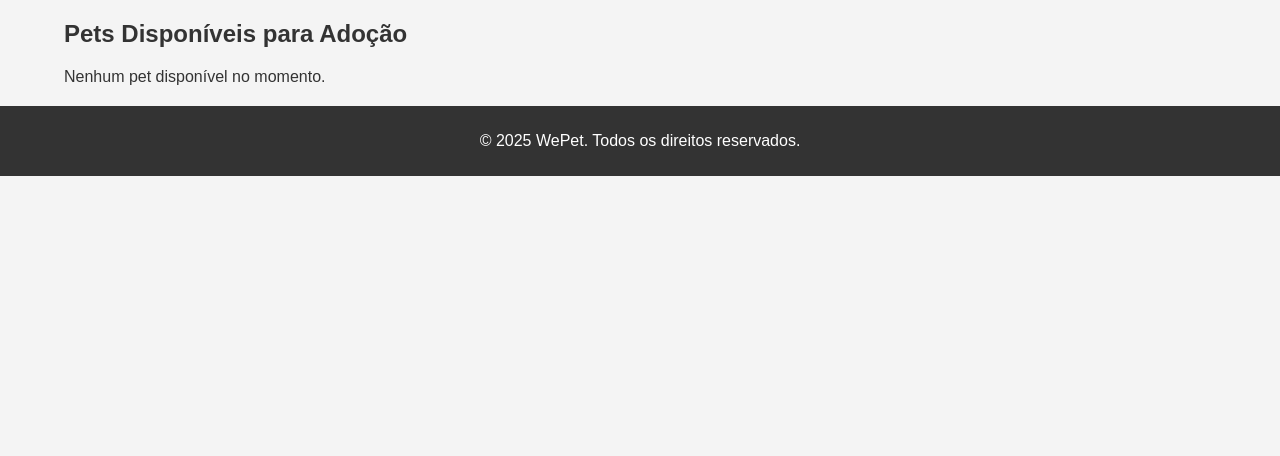
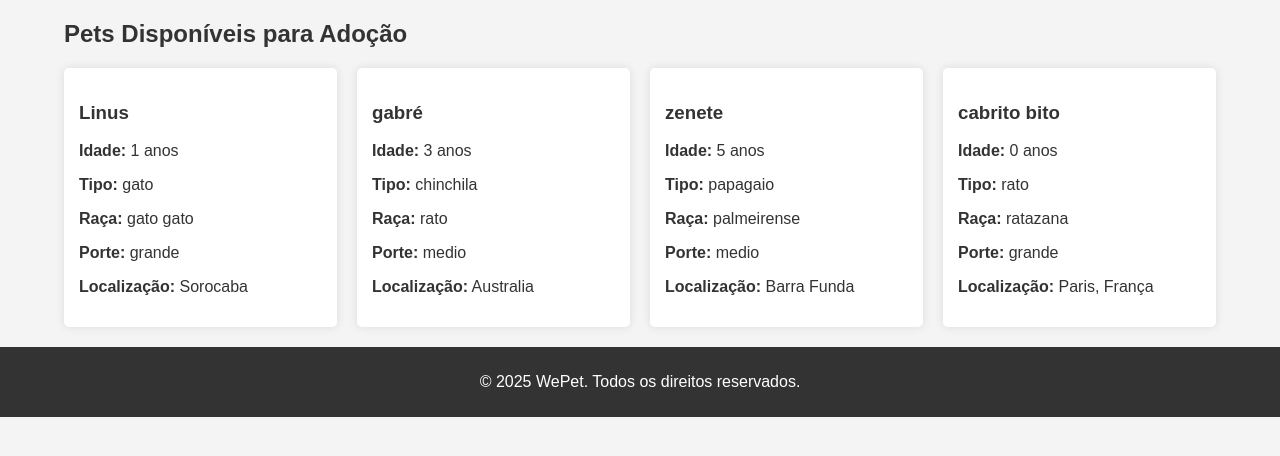
Before and after one commit to scoreBR/PratADS, a Flask app: page / in a window 1280 px wide. Shown: the part 107-563 px from the top of the page. Run offline with Flask 2, Linux system fonts and the light colour scheme; a user stored in the database is signed in; data comes from the database, SQL or seed files in the repository; both versions use the stored data as it was after the commit.

Commit message:
corrigindo problemas com algumas páginas e incrementado script que retorna os pets cadastrados no BD

```diff
--- a/app/models.py
+++ b/app/models.py
@@ -15,6 +15,7 @@ class Pet(db.Model):
     id = db.Column(db.Integer, primary_key=True)
     nome = db.Column(db.String(100), nullable=False)
     idade = db.Column(db.Integer, nullable=False)
+    tipo = db.Column(db.String(100), nullable=False)
     raca = db.Column(db.String(100), nullable=False)
     porte = db.Column(db.String(50), nullable=False)
     vacinacao = db.Column(db.String(100), nullable=True)
--- a/app/templates/AdotePet.html
+++ b/app/templates/AdotePet.html
@@ -25,21 +25,9 @@
     <main class="container">
         <section class="pets-list">
             <h2>Pets Disponíveis para Adoção</h2>
-            {% if pets %}
-                <div class="pets-grid">
-                    {% for pet in pets %}
-                        <div class="pet-card">
-                            <h3>{{ pet.nome }}</h3>
-                            <p><strong>Idade:</strong> {{ pet.idade }} anos</p>
-                            <p><strong>Raça:</strong> {{ pet.raca }}</p>
-                            <p><strong>Porte:</strong> {{ pet.porte }}</p>
-                            <p><strong>Localização:</strong> {{ pet.localizacao }}</p>
-                        </div>
-                    {% endfor %}
-                </div>
-            {% else %}
-                <p>Nenhum pet disponível no momento.</p>
-            {% endif %}
+            <div id="pets-container" class="pets-grid">
+                <!-- Os pets serão inseridos aqui pelo JavaScript -->
+            </div>
         </section>
     </main>
 
@@ -48,5 +36,29 @@
             <p>&copy; 2025 WePet. Todos os direitos reservados.</p>
         </div>
     </footer>
+
+    <script>
+        document.addEventListener('DOMContentLoaded', function() {
+            fetch('/api/pets')
+                .then(response => response.json())
+                .then(pets => {
+                    const petsContainer = document.getElementById('pets-container');
+                    pets.forEach(pet => {
+                        const petCard = document.createElement('div');
+                        petCard.className = 'pet-card';
+                        petCard.innerHTML = `
+                            <h3>${pet.nome}</h3>
+                            <p><strong>Idade:</strong> ${pet.idade} anos</p>
+                            <p><strong>Tipo:</strong> ${pet.tipo}</p>
+                            <p><strong>Raça:</strong> ${pet.raca}</p>
+                            <p><strong>Porte:</strong> ${pet.porte}</p>
+                            <p><strong>Localização:</strong> ${pet.localizacao}</p>
+                        `;
+                        petsContainer.appendChild(petCard);
+                    });
+                })
+                .catch(error => console.error('Erro ao carregar os pets:', error));
+        });
+    </script>
 </body>
 </html>
--- a/app/templates/Loja.html
+++ b/app/templates/Loja.html
@@ -9,7 +9,7 @@
 <body>
     <header>
         <div class="container">
-            <h1>Adote um Pet</h1>
+            <h1>WePet</h1>
             <nav>
                 <ul>
                     <li><a href="{{ url_for('views.AdotePet') }}">Início</a></li>
@@ -24,7 +24,7 @@
 
     <main class="container">
         <section class="pets-list">
-            <h2>Pets Disponíveis para Adoção</h2>
+            <h2>Produtos para seu pet</h2>
             {% if pets %}
                 <div class="pets-grid">
                     {% for pet in pets %}
@@ -38,7 +38,7 @@
                     {% endfor %}
                 </div>
             {% else %}
-                <p>Nenhum pet disponível no momento.</p>
+                <p>Nenhum produto disponível no momento.</p>
             {% endif %}
         </section>
     </main>
--- a/app/templates/adicionar_pet.html
+++ b/app/templates/adicionar_pet.html
@@ -32,6 +32,10 @@
                     <input type="number" id="idade" name="idade" required>
                 </div>
                 <div class="form-group">
+                    <label for="tipo">Tipo</label>
+                    <input type="text" id="tipo" name="tipo" required>
+                </div>
+                <div class="form-group">
                     <label for="raca">Raça:</label>
                     <input type="text" id="raca" name="raca" required>
                 </div>
--- a/app/templates/registro.html
+++ b/app/templates/registro.html
@@ -12,7 +12,7 @@
             <h1>Adote um Pet</h1>
             <nav>
                 <ul>
-                    <li><a href="{{ url_for('views.index') }}">Início</a></li>
+                    <li><a href="{{ url_for('views.AdotePet') }}">Início</a></li>
                     <li><a href="{{ url_for('auth.login') }}">Login</a></li>
                 </ul>
             </nav>
--- a/app/views.py
+++ b/app/views.py
@@ -1,6 +1,8 @@
 from flask import Blueprint, render_template, request, flash, redirect, url_for
 from flask_login import login_required, current_user
+from flask import jsonify
 from .models import Pet, Usuario
+
 from . import db
 
 views = Blueprint('views', __name__)
@@ -37,6 +39,7 @@ def adicionar_pet():
     if request.method == 'POST':
         nome = request.form.get('nome')
         idade = request.form.get('idade')
+        tipo = request.form.get('tipo')
         raca = request.form.get('raca')
         porte = request.form.get('porte')
         vacinacao = request.form.get('vacinacao')
@@ -45,6 +48,7 @@ def adicionar_pet():
         novo_pet = Pet(
             nome=nome,
             idade=idade,
+            tipo=tipo,
             raca=raca,
             porte=porte,
             vacinacao=vacinacao,
@@ -54,6 +58,19 @@ def adicionar_pet():
         db.session.add(novo_pet)
         db.session.commit()
         flash('Pet adicionado com sucesso!', 'success')
-        return redirect(url_for('views.index'))
+        return redirect(url_for('views.AdotePet'))
 
     return render_template('adicionar_pet.html', user=current_user)
+
+@views.route('/api/pets', methods=['GET'])
+def get_pets():
+    pets = Pet.query.all()
+    pets_list = [{
+        'nome': pet.nome,
+        'idade': pet.idade,
+        'tipo': pet.tipo,
+        'raca': pet.raca,
+        'porte': pet.porte,
+        'localizacao': pet.localizacao
+    } for pet in pets]
+    return jsonify(pets_list)
```
Also changed, not shown: app/PPADS.db.
